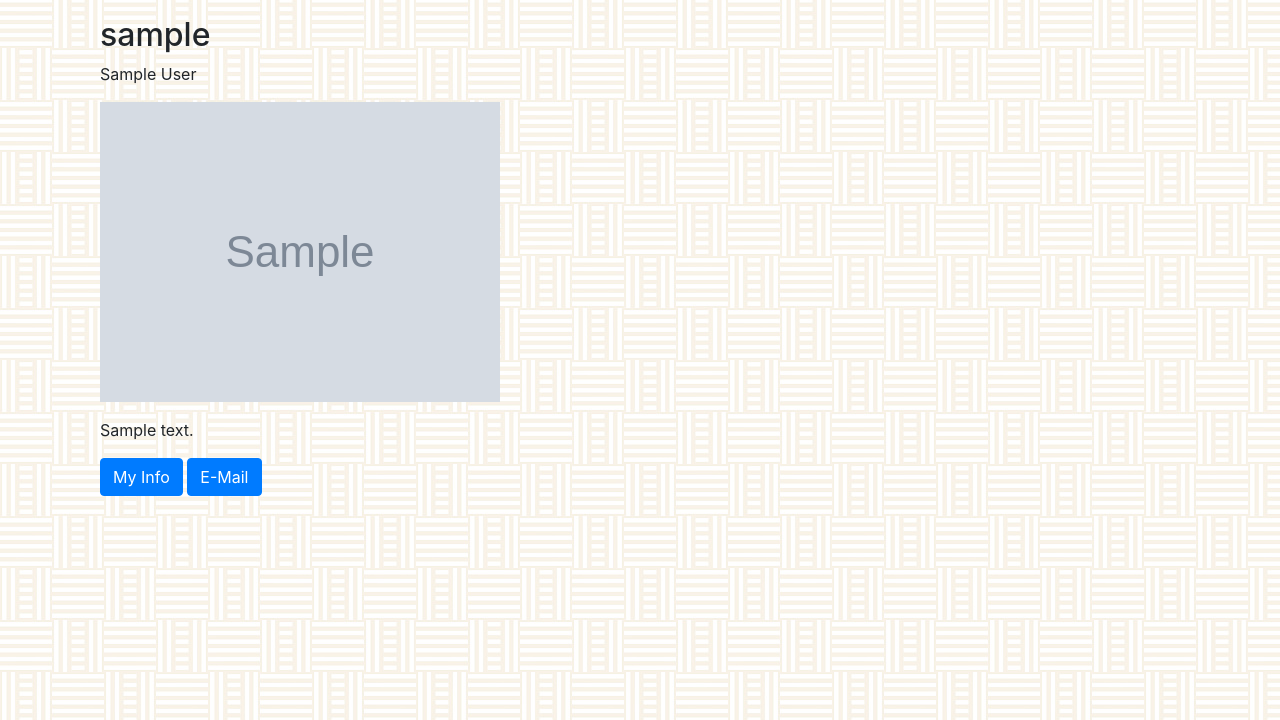
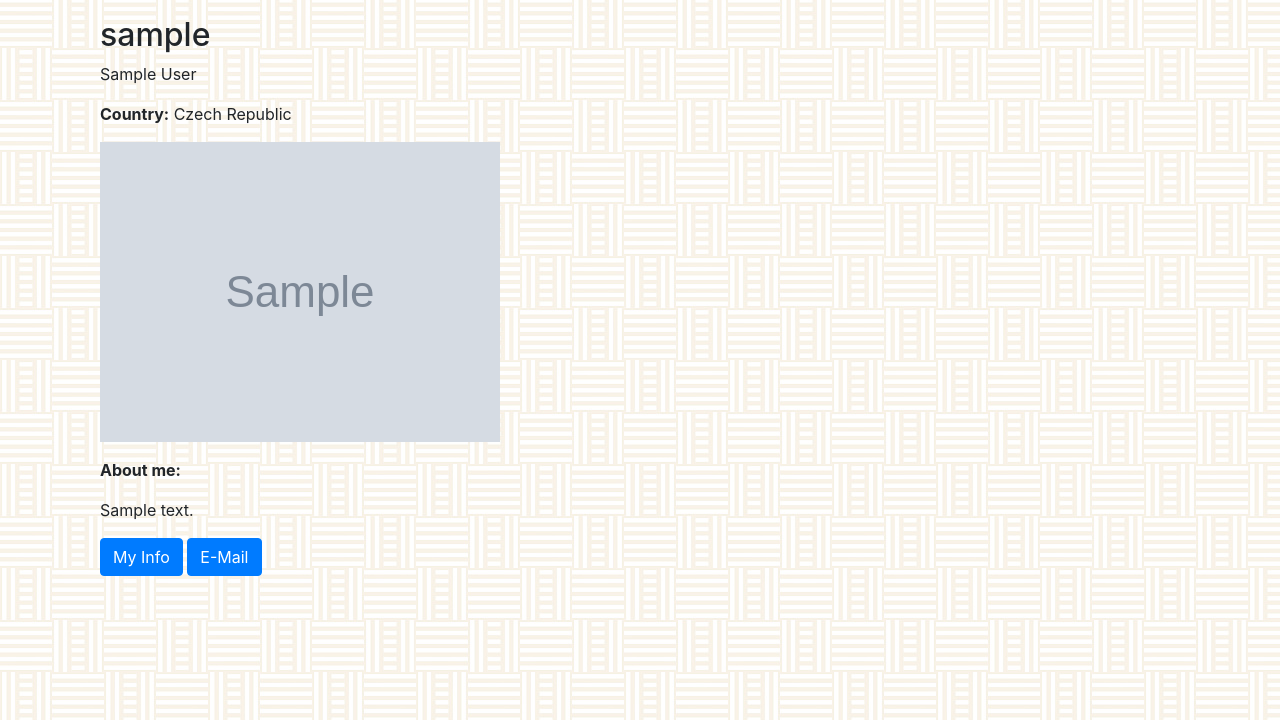
Before and after one commit to kevinbowen777/django-polls, a Django app: a page that uses templates/account/user_detail.html in a window 1280 px wide. Shown: the part 56-776 px from the top of the page. Run offline with Django 4.2, Linux system fonts and the light colour scheme; a user stored in the database is signed in; tables that the repository leaves empty hold one stand-in row (values such as "Sample post"); grey boxes marked "Sample" are stand-in pictures; parts of the project's set-up code (start-up, migrations or seed data) failed here and were passed over; some libraries are stand-ins or nearby versions.

Commit message:
Add Country & flag to profile. Resolves #40

```diff
--- a/templates/account/user_detail.html
+++ b/templates/account/user_detail.html
@@ -13,12 +13,18 @@
       {% if object.name %}
         <p>{{ object.name }}</p>
       {% endif %}
+      {% if user.country %}
+        <p><strong>Country:</strong> {{ user.country.name }}
+        <img src="{{ user.country.flag }}" />
+        </p>
+      {% endif %}
       {% if object.profile_pic %}
         <p>
         <img class="profile_pic" src="{{ object.profile_pic.url }}" alt="{{ object.name }}">
         </p>
       {% endif %}
       {% if object.bio %}
+        <p><strong>About me:</strong></p>
         <p>{{ object.bio|linebreaksbr }}</p>
       {% endif %}
     </div>
```
